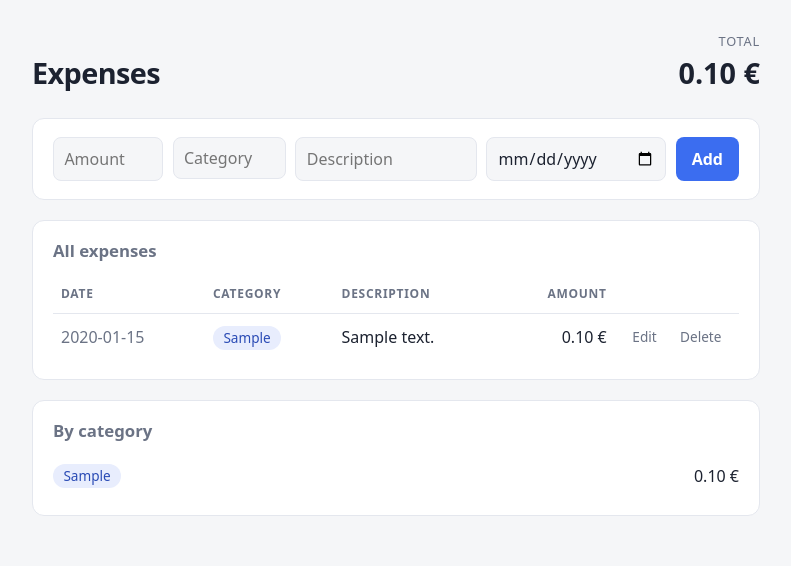
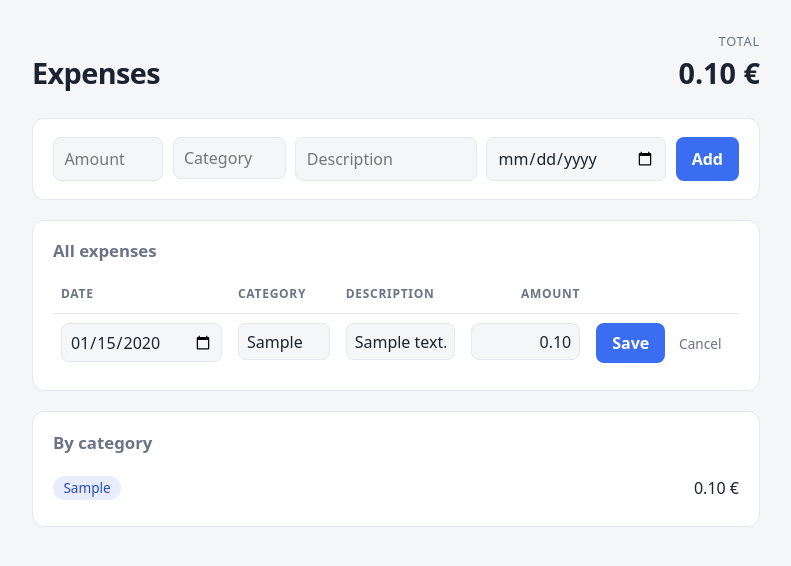
Before and after one commit to Tomas277/ExpenseTracker, a Flask app: page /?edit=1 in a window 1280 px wide. Shown: the top 566 px of the page, without its empty margins (244-1035 px from the left). Run offline with Flask 3, Linux system fonts and the light colour scheme; tables that the repository leaves empty hold one stand-in row (values such as "Sample post").

Commit message:
Edit expenses in place and keep the scroll position
Clicking Edit turns the row into inputs instead of opening a separate
page. Validation errors keep the row open with the typed values.
A small script restores the scroll position across the reload. The
category suggestions are now a shared macro and combo.js handles every
category field on the page.

Co-Authored-By: Claude Sonnet 5.5 <noreply@anthropic.com>

```diff
--- a/app.py
+++ b/app.py
@@ -14,7 +14,7 @@ def create_app():
 
     @app.route("/")
     def index():
-        return render_index()
+        return render_index(edit_id=request.args.get("edit", type=int))
 
     @app.route("/add", methods=["POST"])
     def add():
@@ -26,22 +26,17 @@ def create_app():
 
     @app.route("/edit/<int:expense_id>", methods=["GET", "POST"])
     def edit(expense_id):
-        expense = get_expense(expense_id)
-        if expense is None:
+        if get_expense(expense_id) is None:
             return redirect("/")
 
-        if request.method == "POST":
-            values, error = parse_expense_form()
-            if not error:
-                update_expense(expense_id, *values)
-                return redirect("/")
-            form = request.form
-        else:
-            _, amount_cents, category, description, date_text = expense
-            form = {"amount": format_cents(amount_cents), "category": category, "description": description, "date": date_text}
-            error = None
+        if request.method == "GET":
+            return redirect(f"/?edit={expense_id}")
 
-        return render_template("edit.html", expense_id=expense_id, form=form, categories=get_categories(), error=error)
+        values, error = parse_expense_form()
+        if error:
+            return render_index(error, edit_id=expense_id, edit_form=request.form)
+        update_expense(expense_id, *values)
+        return redirect("/")
 
     @app.route("/delete", methods=["POST"])
     def delete():
@@ -98,8 +93,16 @@ def parse_expense_form():
 
     return (cents, category, description, date_text), None
 
-def render_index(error=None):
-    return render_template("index.html", expenses=get_expenses(), total=get_total(), by_category=get_total_by_category(), categories=get_categories(), error=error)
+def render_index(error=None, edit_id=None, edit_form=None):
+    expenses = get_expenses()
+    if edit_id is not None and edit_form is None:
+        match = next((e for e in expenses if e[0] == edit_id), None)
+        if match:
+            _, amount_cents, category, description, date_text = match
+            edit_form = {"amount": format_cents(amount_cents), "category": category, "description": description, "date": date_text}
+    if edit_form is None:
+        edit_id = None
+    return render_template("index.html", expenses=expenses, total=get_total(), by_category=get_total_by_category(), categories=get_categories(), error=error, edit_id=edit_id, edit_form=edit_form)
 
 if __name__ == "__main__":
     create_app().run(debug=True)
--- a/static/combo.js
+++ b/static/combo.js
@@ -1,5 +1,5 @@
 (function () {
-  var combo = document.querySelector(".combo");
+  function init(combo) {
     var input = combo.querySelector("input");
     var list = combo.querySelector(".combo-list");
     var items = Array.prototype.slice.call(list.children);
@@ -58,4 +58,7 @@
         event.preventDefault();
       }
     });
+  }
+
+  Array.prototype.forEach.call(document.querySelectorAll(".combo"), init);
 })();
--- /dev/null
+++ b/static/scroll.js
@@ -0,0 +1,22 @@
+(function () {
+  var KEY = "scrollY";
+
+  try {
+    var saved = sessionStorage.getItem(KEY);
+    if (saved !== null) {
+      sessionStorage.removeItem(KEY);
+      window.scrollTo(0, parseInt(saved, 10));
+    }
+  } catch (e) {}
+
+  function save() {
+    try { sessionStorage.setItem(KEY, String(window.scrollY)); } catch (e) {}
+  }
+
+  document.addEventListener("click", function (event) {
+    if (event.target.closest("a.edit")) save();
+  });
+  document.addEventListener("submit", function (event) {
+    if (event.target.id === "edit-form") save();
+  });
+})();
--- a/static/style.css
+++ b/static/style.css
@@ -74,6 +74,11 @@ form.add {
 }
 
 form.add input[type="date"] { color-scheme: light dark; }
+
+tr.editing td { vertical-align: top; }
+tr.editing input { width: 100%; padding: 0.35rem 0.5rem; }
+tr.editing input.amount { text-align: right; min-width: 5.5rem; }
+tr.editing input[type="date"] { min-width: 9rem; color-scheme: light dark; }
 
 .combo { position: relative; min-width: 0; }
 .combo input { width: 100%; }
@@ -162,14 +167,14 @@ button.delete {
 }
 button.delete:hover { background: var(--danger-bg); color: var(--danger); }
 
-a.edit, a.back {
+a.edit {
   color: var(--muted);
   text-decoration: none;
   border-radius: 8px;
   padding: 0.25rem 0.6rem;
   font-size: 0.85rem;
 }
-a.edit:hover, a.back:hover { background: var(--chip); color: var(--chip-text); }
+a.edit:hover { background: var(--chip); color: var(--chip-text); }
 
 .categories { list-style: none; margin: 0; padding: 0; }
 .categories li {
@@ -192,4 +197,7 @@ a.edit:hover, a.back:hover { background: var(--chip); color: var(--chip-text); }
   section { padding: 1rem 0.75rem; }
   th, td { padding: 0.55rem 0.3rem; }
   .date { font-size: 0.85rem; }
+  tr.editing { display: grid; grid-template-columns: 1fr 1fr; gap: 0.4rem; padding: 0.5rem 0; border-bottom: 1px solid var(--line); }
+  tr.editing td, tr.editing td:nth-child(3) { display: block; padding: 0; border: 0; }
+  tr.editing td:nth-child(3), tr.editing .actions { grid-column: 1 / -1; }
 }
--- /dev/null
+++ b/templates/_category_input.html
@@ -0,0 +1,10 @@
+{% macro category_input(categories, list_id, value="", form_id="") %}
+<div class="combo">
+  <input name="category" placeholder="Category" autocomplete="off" role="combobox" aria-expanded="false" aria-controls="{{ list_id }}" value="{{ value }}"{% if form_id %} form="{{ form_id }}"{% endif %}>
+  <ul class="combo-list" id="{{ list_id }}" role="listbox" hidden>
+    {% for name in categories %}
+      <li role="option">{{ name }}</li>
+    {% endfor %}
+  </ul>
+</div>
+{% endmacro %}
--- a/templates/_expense_fields.html
+++ /dev/null
@@ -1,11 +0,0 @@
-      <input name="amount" inputmode="decimal" placeholder="Amount" value="{{ form.amount if form else '' }}">
-      <div class="combo">
-        <input name="category" placeholder="Category" autocomplete="off" role="combobox" aria-expanded="false" aria-controls="category-list" value="{{ form.category if form else '' }}">
-        <ul class="combo-list" id="category-list" role="listbox" hidden>
-          {% for name in categories %}
-            <li role="option">{{ name }}</li>
-          {% endfor %}
-        </ul>
-      </div>
-      <input name="description" placeholder="Description" value="{{ form.description if form else '' }}">
-      <input name="date" type="date" value="{{ form.date if form else '' }}">
--- a/templates/index.html
+++ b/templates/index.html
@@ -7,6 +7,7 @@
   <link rel="stylesheet" href="{{ url_for('static', filename='style.css') }}">
 </head>
 <body>
+  {% from "_category_input.html" import category_input %}
   <main>
     <header>
       <h1>Expenses</h1>
@@ -21,13 +22,19 @@
     {% endif %}
 
     <form class="add" action="/add" method="post">
-      {% include "_expense_fields.html" %}
+      <input name="amount" inputmode="decimal" placeholder="Amount">
+      {{ category_input(categories, "category-list") }}
+      <input name="description" placeholder="Description">
+      <input name="date" type="date">
       <button class="primary">Add</button>
     </form>
 
     <section>
       <h2>All expenses</h2>
       {% if expenses %}
+        {% if edit_id %}
+          <form id="edit-form" action="/edit/{{ edit_id }}" method="post"></form>
+        {% endif %}
         <table>
           <thead>
             <tr>
@@ -40,19 +47,32 @@
           </thead>
           <tbody>
             {% for id, amount, category, description, date in expenses %}
-              <tr>
+              {% if id == edit_id %}
+              <tr class="editing" id="expense-{{ id }}">
+                <td><input form="edit-form" name="date" type="date" value="{{ edit_form.date }}"></td>
+                <td>{{ category_input(categories, "edit-category-list", edit_form.category, "edit-form") }}</td>
+                <td><input form="edit-form" name="description" placeholder="Description" value="{{ edit_form.description }}"></td>
+                <td class="num"><input form="edit-form" name="amount" class="amount" inputmode="decimal" placeholder="Amount" value="{{ edit_form.amount }}"></td>
+                <td class="actions">
+                  <button form="edit-form" class="primary">Save</button>
+                  <a class="edit" href="/">Cancel</a>
+                </td>
+              </tr>
+              {% else %}
+              <tr id="expense-{{ id }}">
                 <td class="date">{{ date }}</td>
                 <td><span class="chip">{{ category }}</span></td>
                 <td>{{ description }}</td>
                 <td class="num">{{ amount|money }} €</td>
                 <td class="actions">
-                  <a class="edit" href="/edit/{{ id }}">Edit</a>
+                  <a class="edit" href="/?edit={{ id }}">Edit</a>
                   <form action="/delete" method="post">
                     <input type="hidden" name="expense_id" value="{{ id }}">
                     <button class="delete" title="Delete expense">Delete</button>
                   </form>
                 </td>
               </tr>
+              {% endif %}
             {% endfor %}
           </tbody>
         </table>
@@ -79,5 +99,6 @@
   </main>
 
   <script src="{{ url_for('static', filename='combo.js') }}"></script>
+  <script src="{{ url_for('static', filename='scroll.js') }}"></script>
 </body>
 </html>
```
Also changed, not shown: templates/edit.html (deleted, +0 -28 lines), tests/test_app.py (+22 -3 lines). Lines whose indentation alone changed are shown as unchanged.
